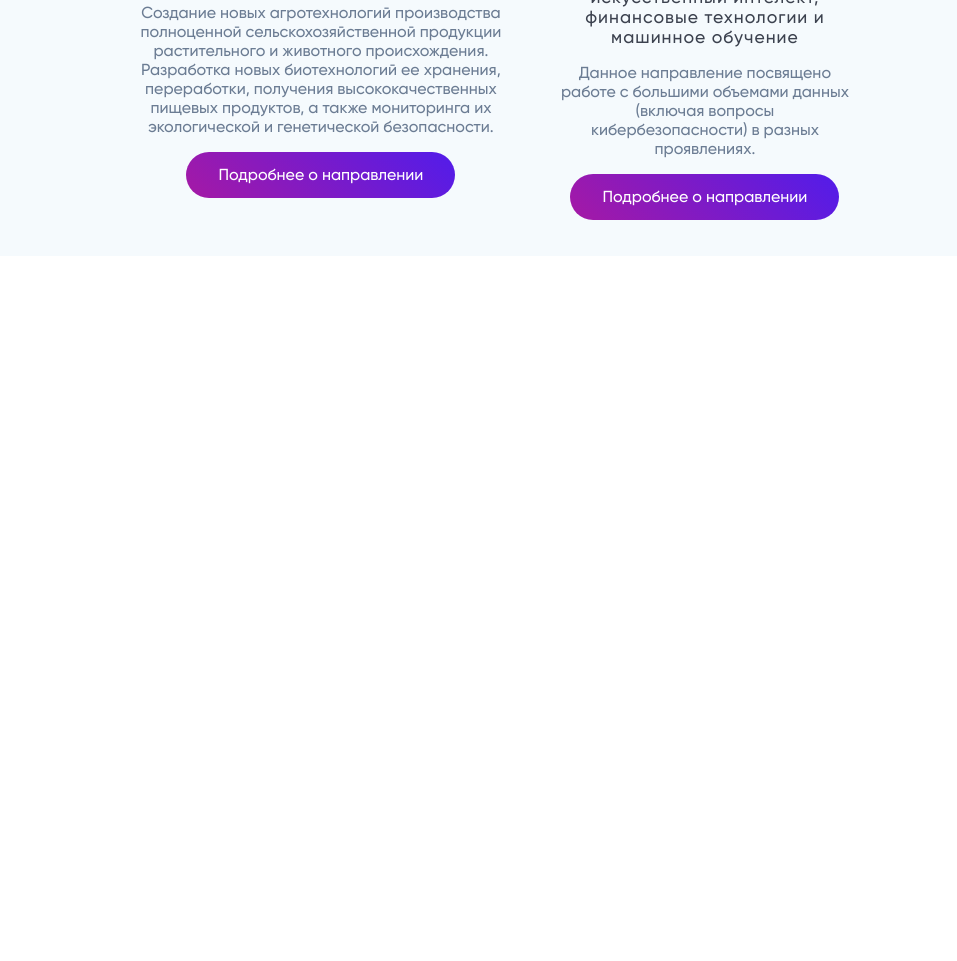
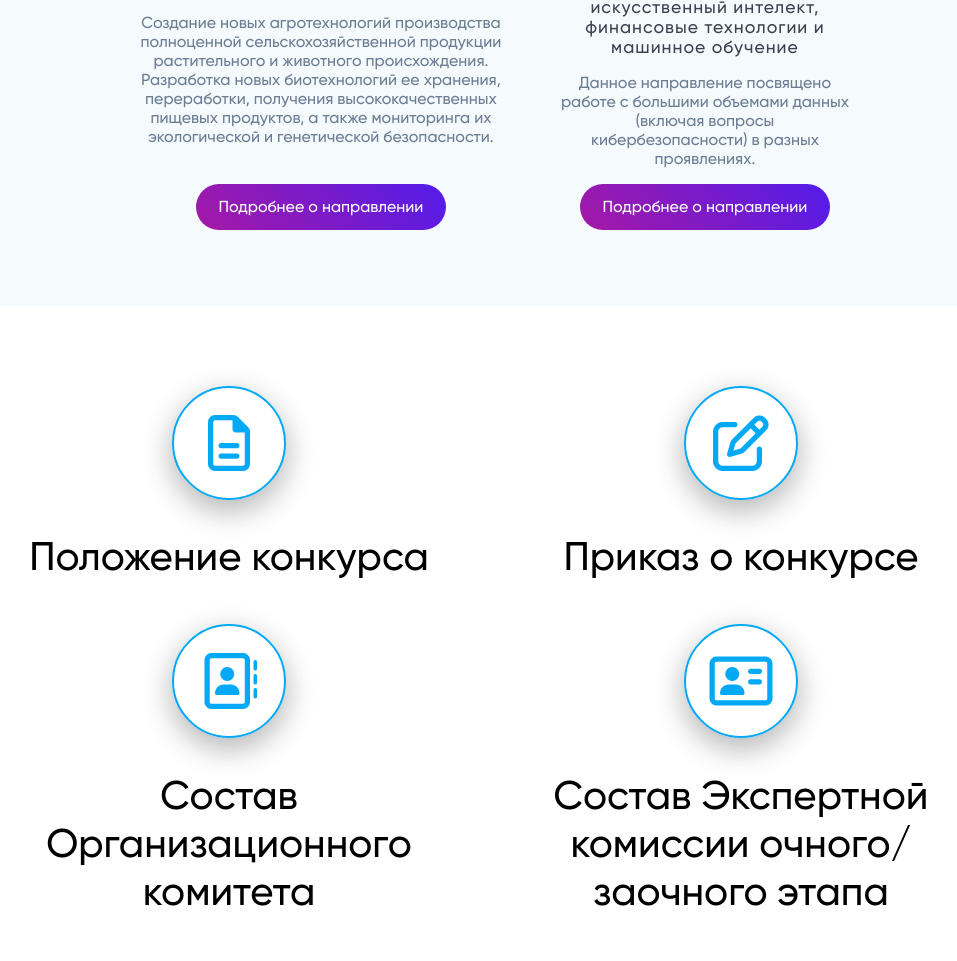
Before and after one commit to DarkProDen/sirius62, a React app: page / in a window 1280 px wide. Shown: the part 858-1819 px from the top of the page, without its empty margins (155-1112 px from the left). Before the commit the page ends 1114 px from the top, so only its background shows below. Built offline with nearby package versions, Linux system fonts and the light colour scheme.

Commit message:
feat: add documents

```diff
--- a/public/index.html
+++ b/public/index.html
@@ -5,6 +5,7 @@
     <meta name="viewport" content="width=device-width, initial-scale=1" />
     <link rel="icon" href="%PUBLIC_URL%/favicon.ico" />
     <link rel="apple-touch-icon" href="%PUBLIC_URL%/logo192.png" />
+    <script src="https://kit.fontawesome.com/b7d4bda70a.js" crossorigin="anonymous"></script>
     <title>
       Всероссийский конкурс научно-технологических проектов "Большие вызовы" — Всероссийский конкурс
       научно-технологических проектов «Большие вызовы» Рязань
--- a/src/components/App/App.js
+++ b/src/components/App/App.js
@@ -1,12 +1,14 @@
-import React from "react";
-import CompetitionThemes from "../CompetitionThemes/CompetitionThemes";
-import Header from "../Header/Header";
+import React from 'react';
+import CompetitionThemes from '../CompetitionThemes/CompetitionThemes';
+import Header from '../Header/Header';
+import Documents from '../Documents/Documents';
 
 function App() {
   return (
     <div>
       <Header />
       <CompetitionThemes />
+      <Documents />
     </div>
   );
 }
--- a/src/components/CompetitionThemes/CompetitionThemes.css
+++ b/src/components/CompetitionThemes/CompetitionThemes.css
@@ -4,7 +4,8 @@
   align-items: center;
   justify-content: center;
   background-color: rgb(245 250 253);
-  padding: 20px 20%;
+  padding: 30px 20%;
+  padding-bottom: 60px;
 }
 
 .competition-themes__wrapper {
@@ -37,3 +38,8 @@
   margin-bottom: 16px;
   text-align: center;
 }
+
+.competition-theme .button {
+  margin-top: auto;
+  width: max-content;
+}
--- /dev/null
+++ b/src/components/Documents/Documents.css
@@ -0,0 +1,27 @@
+.documents {
+  display: flex;
+
+  justify-content: space-around;
+  flex-wrap: wrap;
+  padding: 80px 10% 40px 10%;
+}
+
+.document-card {
+  display: flex;
+  flex-direction: column;
+  align-items: center;
+  width: 50%;
+  margin-bottom: 10px;
+}
+
+.document-card__icon {
+  color: #03a9f4;
+  border: 2px solid #03a9f4;
+  border-radius: 50%;
+  width: 110px;
+  height: 110px;
+  box-shadow: 0 10px 30px 0 rgba(49, 52, 57, 0.3), 0 10px 30px rgba(0, 0, 0, 0.08);
+  text-align: center;
+  line-height: 110px !important;
+  font-size: 3.5rem;
+}
--- /dev/null
+++ b/src/components/Documents/Documents.js
@@ -0,0 +1,51 @@
+import React from 'react';
+import './Documents.css';
+import './DocumentsMobile.css';
+
+//<i class="far fa-edit"></i>
+//<i class="far fa-address-book"></i>
+
+function Documents() {
+  return (
+    <div className="documents">
+      <div className="document-card">
+        <a
+          target="blank"
+          href="https://sirius62.ru/wp-content/uploads/2019/11/%D0%9F%D0%BE%D0%BB%D0%BE%D0%B6%D0%B5%D0%BD%D0%B8%D0%B5-%D0%91%D0%BE%D0%BB%D1%8C%D1%88%D0%B8%D0%B5-%D0%B2%D1%8B%D0%B7%D0%BE%D0%B2%D1%8B.pdf"
+        >
+          <div className="document-card__icon far fa-file-alt"></div>
+        </a>
+        <h2 className="document-card__text">Положение конкурса</h2>
+      </div>
+      <div className="document-card">
+        <a
+          target="blank"
+          href="https://sirius62.ru/wp-content/uploads/2019/11/%D0%9F%D1%80%D0%B8%D0%BA%D0%B0%D0%B7-%D0%91%D0%BE%D0%BB%D1%8C%D1%88%D0%B8%D0%B5-%D0%B2%D1%8B%D0%B7%D0%BE%D0%B2%D1%8B.pdf"
+        >
+          <div className="document-card__icon far fa-edit"></div>
+        </a>
+        <h2 className="document-card__text">Приказ о конкурсе</h2>
+      </div>
+      <div className="document-card">
+        <a
+          target="blank"
+          href="http://sirius62.ru/wp-content/uploads/2020/03/Sostav_Organizatsionnogo_Komiteta_Regionalnogo_Treka_Konkursa.pdf"
+        >
+          <div className="document-card__icon far fa-address-book"></div>
+        </a>
+        <h2 className="document-card__text">Состав Организационного комитета</h2>
+      </div>
+      <div className="document-card">
+        <a
+          target="blank"
+          href="http://sirius62.ru/wp-content/uploads/2020/03/Sostav_Organizatsionnogo_Komiteta_Regionalnogo_Treka_Konkursa.pdf"
+        >
+          <div className="document-card__icon far fa-address-card"></div>
+        </a>
+        <h2 className="document-card__text">Состав Экспертной комиссии очного/заочного этапа</h2>
+      </div>
+    </div>
+  );
+}
+
+export default Documents;
--- /dev/null
+++ b/src/components/Documents/DocumentsMobile.css
@@ -0,0 +1,9 @@
+@media (max-width: 770px) {
+  .documents {
+    padding-top: 60px;
+    padding-bottom: 20px;
+  }
+  .document-card {
+    width: auto;
+  }
+}
--- a/src/index.css
+++ b/src/index.css
@@ -1,15 +1,15 @@
 @font-face {
-  font-family: "Gilroy Black";
-  src: url("./fonts/gilroy-black.ttf");
+  font-family: 'Gilroy Black';
+  src: url('./fonts/gilroy-black.ttf');
 }
 @font-face {
-  font-family: "Gilroy Medium";
-  src: url("./fonts/gilroy-medium.ttf");
+  font-family: 'Gilroy Medium';
+  src: url('./fonts/gilroy-medium.ttf');
 }
 
 body {
   margin: 0;
-  font-family: "Gilroy Medium", "Open Sans", Helvetica, Arial, sans-serif;
+  font-family: 'Gilroy Medium', 'Open Sans', Helvetica, Arial, sans-serif;
 }
 
 h2 {
@@ -21,16 +21,12 @@ h2 {
 
 .button {
   display: inline-block;
-  padding: 0.65rem 2rem;
+  padding: 0.65rem 1.4rem;
   line-height: 1.6rem;
   color: white;
-  background-image: linear-gradient(
-    45deg,
-    rgb(165, 25, 165) 0,
-    rgb(82, 28, 234) 100%
-  );
+  background-image: linear-gradient(45deg, rgb(165, 25, 165) 0, rgb(82, 28, 234) 100%);
   border-color: #03a9f4;
-  border-radius: 56px;
+  border-radius: 1.6rem;
   text-decoration: none;
   text-align: center;
 }
```
